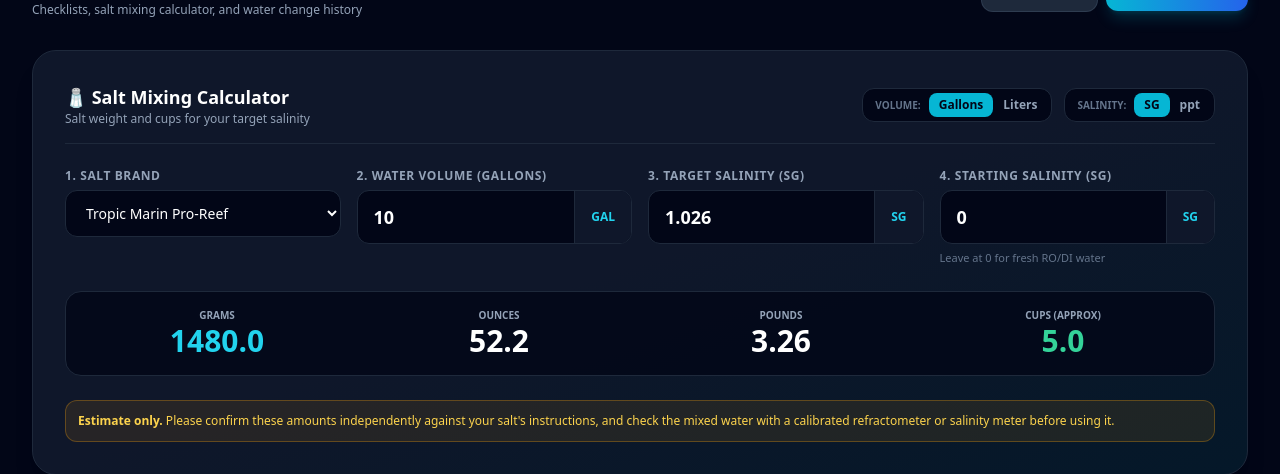
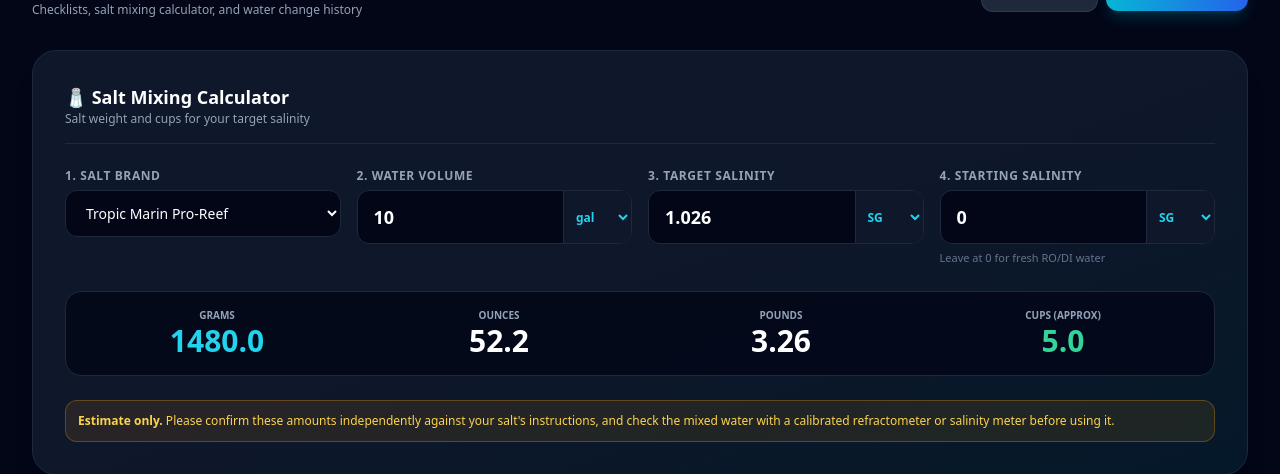
Before and after one commit to JohnnyWalker2020/Nudibranch, a Django app: page /routines/ in a window 1280 px wide. Shown: the part 229-703 px from the top of the page. Run offline with Django 5.2, Linux system fonts and the light colour scheme; the visitor is signed in with stand-in values (Sample User, id 1); data comes from the database, SQL or seed files in the repository; data that the repository does not hold is empty.

Commit message:
catch up commit

```diff
--- a/templates/aquarium/routines.html
+++ b/templates/aquarium/routines.html
@@ -24,18 +24,6 @@
         <h2 class="text-lg font-bold text-white">🧂 Salt Mixing Calculator</h2>
         <p class="text-xs text-slate-400">Salt weight and cups for your target salinity</p>
       </div>
-      <div class="flex flex-wrap items-center gap-3">
-        <div class="flex items-center bg-slate-950 p-1 rounded-xl border border-slate-800">
-          <span class="text-[10px] uppercase font-bold text-slate-500 px-2">Volume:</span>
-          <button type="button" id="btn-unit-gal" onclick="setVolumeUnit('gal')" class="px-2.5 py-1 text-xs font-bold rounded-lg bg-cyan-500 text-slate-950">Gallons</button>
-          <button type="button" id="btn-unit-L" onclick="setVolumeUnit('L')" class="px-2.5 py-1 text-xs font-bold rounded-lg text-slate-400 hover:text-white">Liters</button>
-        </div>
-        <div class="flex items-center bg-slate-950 p-1 rounded-xl border border-slate-800">
-          <span class="text-[10px] uppercase font-bold text-slate-500 px-2">Salinity:</span>
-          <button type="button" id="btn-unit-sg" onclick="setSalinityUnit('sg')" class="px-2.5 py-1 text-xs font-bold rounded-lg bg-cyan-500 text-slate-950">SG</button>
-          <button type="button" id="btn-unit-ppt" onclick="setSalinityUnit('ppt')" class="px-2.5 py-1 text-xs font-bold rounded-lg text-slate-400 hover:text-white">ppt</button>
-        </div>
-      </div>
     </div>
 
     {% include 'aquarium/partials/volume_picker.html' with prefix='salt' %}
@@ -48,24 +36,24 @@
         </select>
       </div>
       <div class="space-y-1.5">
-        <label id="label-volume" class="block text-xs font-bold uppercase tracking-wider text-slate-400">2. Water volume (gallons)</label>
+        <label id="label-volume" class="block text-xs font-bold uppercase tracking-wider text-slate-400">2. Water volume</label>
         <div class="flex rounded-xl overflow-hidden border border-slate-800 bg-slate-950 focus-within:ring-2 focus-within:ring-cyan-500">
-          <input type="number" id="calc-volume" value="10" min="0.5" step="0.5" oninput="recalculateSalt()" class="w-full px-4 py-3 bg-transparent text-white font-bold text-lg focus:outline-none">
-          <span id="badge-volume-unit" class="inline-flex items-center px-4 bg-slate-900 border-l border-slate-800 text-xs text-cyan-400 font-bold uppercase">GAL</span>
+          <input type="number" id="calc-volume" value="10" min="0.5" step="0.5" oninput="recalculateSalt()" class="w-full min-w-0 px-4 py-3 bg-transparent text-white font-bold text-lg focus:outline-none">
+          <select id="calc-volume-unit" aria-label="Volume unit" autocomplete="off" onchange="setVolumeUnit(this.value)" class="shrink-0 w-[4.25rem] px-2 bg-slate-900 border-0 border-l border-slate-800 text-xs text-cyan-400 font-bold focus:outline-none focus:ring-0"><option value="gal">gal</option><option value="L">L</option></select>
         </div>
       </div>
       <div class="space-y-1.5">
-        <label id="label-salinity" class="block text-xs font-bold uppercase tracking-wider text-slate-400">3. Target salinity (SG)</label>
+        <label id="label-salinity" class="block text-xs font-bold uppercase tracking-wider text-slate-400">3. Target salinity</label>
         <div class="flex rounded-xl overflow-hidden border border-slate-800 bg-slate-950 focus-within:ring-2 focus-within:ring-cyan-500">
-          <input type="number" id="calc-salinity" value="1.026" min="1.015" max="1.035" step="0.001" oninput="recalculateSalt()" class="w-full px-4 py-3 bg-transparent text-white font-bold text-lg focus:outline-none">
-          <span id="badge-salinity-unit" class="inline-flex items-center px-4 bg-slate-900 border-l border-slate-800 text-xs text-cyan-400 font-bold uppercase">SG</span>
+          <input type="number" id="calc-salinity" value="1.026" min="1.015" max="1.035" step="0.001" oninput="recalculateSalt()" class="w-full min-w-0 px-4 py-3 bg-transparent text-white font-bold text-lg focus:outline-none">
+          <select id="calc-salinity-unit" aria-label="Target salinity unit" autocomplete="off" onchange="setSalinityUnit(this.value)" class="shrink-0 w-[4.25rem] px-2 bg-slate-900 border-0 border-l border-slate-800 text-xs text-cyan-400 font-bold focus:outline-none focus:ring-0"><option value="sg">SG</option><option value="ppt">ppt</option></select>
         </div>
       </div>
       <div class="space-y-1.5">
-        <label id="label-start-salinity" for="calc-start-salinity" class="block text-xs font-bold uppercase tracking-wider text-slate-400">4. Starting salinity (SG)</label>
+        <label id="label-start-salinity" for="calc-start-salinity" class="block text-xs font-bold uppercase tracking-wider text-slate-400">4. Starting salinity</label>
         <div class="flex rounded-xl overflow-hidden border border-slate-800 bg-slate-950 focus-within:ring-2 focus-within:ring-cyan-500">
-          <input type="number" id="calc-start-salinity" value="0" min="0" step="0.001" oninput="recalculateSalt()" class="w-full px-4 py-3 bg-transparent text-white font-bold text-lg focus:outline-none">
-          <span id="badge-start-salinity-unit" class="inline-flex items-center px-4 bg-slate-900 border-l border-slate-800 text-xs text-cyan-400 font-bold uppercase">SG</span>
+          <input type="number" id="calc-start-salinity" value="0" min="0" step="0.001" oninput="recalculateSalt()" class="w-full min-w-0 px-4 py-3 bg-transparent text-white font-bold text-lg focus:outline-none">
+          <select id="calc-start-unit" aria-label="Starting salinity unit" autocomplete="off" onchange="setStartUnit(this.value)" class="shrink-0 w-[4.25rem] px-2 bg-slate-900 border-0 border-l border-slate-800 text-xs text-cyan-400 font-bold focus:outline-none focus:ring-0"><option value="sg">SG</option><option value="ppt">ppt</option></select>
         </div>
         <p class="text-[11px] text-slate-500">Leave at 0 for fresh RO/DI water</p>
       </div>
@@ -319,8 +307,7 @@
 <script>
   let currentVolumeUnit = 'gal';
   let currentSalinityUnit = 'sg';
-  const ON = 'px-2.5 py-1 text-xs font-bold rounded-lg bg-cyan-500 text-slate-950';
-  const OFF = 'px-2.5 py-1 text-xs font-bold rounded-lg text-slate-400 hover:text-white';
+  let currentStartUnit = 'sg';
   const $ = id => document.getElementById(id);
 
   // Position automated-schedule ticks and the "now" marker on each 24h timeline.
@@ -336,19 +323,16 @@
     cb.closest('label').querySelector('.item-text').classList.toggle('text-slate-500', cb.checked);
   }
 
+  // SG and ppt, using 1.026 SG = 35 ppt. Anything at or below fresh water stays at 0.
+  const toPpt = sg => sg > 1 ? (sg - 1.0) / 0.026 * 35.0 : 0;
+  const toSg = ppt => ppt > 0 ? 1.0 + (ppt / 35.0) * 0.026 : 0;
+
   function setVolumeUnit(unit) {
     if (currentVolumeUnit === unit) return;
     const input = $('calc-volume');
     const v = parseFloat(input.value) || 10;
-    if (unit === 'L') {
-      input.value = (v * 3.78541).toFixed(1); input.step = '1';
-      $('label-volume').innerText = '2. Water volume (liters)'; $('badge-volume-unit').innerText = 'L';
-    } else {
-      input.value = (v / 3.78541).toFixed(1); input.step = '0.5';
-      $('label-volume').innerText = '2. Water volume (gallons)'; $('badge-volume-unit').innerText = 'GAL';
-    }
-    $('btn-unit-L').className = unit === 'L' ? ON : OFF;
-    $('btn-unit-gal').className = unit === 'gal' ? ON : OFF;
+    input.value = (unit === 'L' ? v * 3.78541 : v / 3.78541).toFixed(1);
+    input.step = unit === 'L' ? '1' : '0.5';
     currentVolumeUnit = unit;
     recalculateSalt();
   }
@@ -356,28 +340,39 @@
   function setSalinityUnit(unit) {
     if (currentSalinityUnit === unit) return;
     const input = $('calc-salinity');
-    const v = parseFloat(input.value) || 1.026;
-    const startInput = $('calc-start-salinity');
-    const start = parseFloat(startInput.value) || 0;
+    const v = parseFloat(input.value) || (unit === 'ppt' ? 1.026 : 35);
     if (unit === 'ppt') {
-      startInput.value = start > 1 ? ((start - 1.0) / 0.026 * 35.0).toFixed(1) : '0';
-      startInput.step = '0.5';
-      $('label-start-salinity').innerText = '4. Starting salinity (ppt)'; $('badge-start-salinity-unit').innerText = 'PPT';
-      input.value = ((v - 1.0) / 0.026 * 35.0).toFixed(1);
+      input.value = toPpt(v).toFixed(1);
       input.min = '20'; input.max = '45'; input.step = '0.5';
-      $('label-salinity').innerText = '3. Target salinity (ppt)'; $('badge-salinity-unit').innerText = 'PPT';
     } else {
-      startInput.value = start > 0 ? (1.0 + (start / 35.0) * 0.026).toFixed(3) : '0';
-      startInput.step = '0.001';
-      $('label-start-salinity').innerText = '4. Starting salinity (SG)'; $('badge-start-salinity-unit').innerText = 'SG';
-      input.value = (1.0 + (v / 35.0) * 0.026).toFixed(3);
+      input.value = toSg(v).toFixed(3);
       input.min = '1.015'; input.max = '1.035'; input.step = '0.001';
-      $('label-salinity').innerText = '3. Target salinity (SG)'; $('badge-salinity-unit').innerText = 'SG';
     }
-    $('btn-unit-ppt').className = unit === 'ppt' ? ON : OFF;
-    $('btn-unit-sg').className = unit === 'sg' ? ON : OFF;
     currentSalinityUnit = unit;
     recalculateSalt();
+  }
+
+  // The starting salinity has its own unit, because it may come from a different instrument than the target.
+  function setStartUnit(unit) {
+    if (currentStartUnit === unit) return;
+    const input = $('calc-start-salinity');
+    const v = parseFloat(input.value) || 0;
+    if (unit === 'ppt') {
+      input.value = v > 1 ? toPpt(v).toFixed(1) : '0';
+      input.step = '0.5';
+    } else {
+      input.value = v > 0 ? toSg(v).toFixed(3) : '0';
+      input.step = '0.001';
+    }
+    currentStartUnit = unit;
+    recalculateSalt();
+  }
+
+  // The server takes one salinity unit, so the starting value is sent in the target's unit.
+  function startInTargetUnit() {
+    const v = parseFloat($('calc-start-salinity').value) || 0;
+    if (currentStartUnit === currentSalinityUnit) return v;
+    return currentSalinityUnit === 'ppt' ? toPpt(v) : toSg(v);
   }
 
   volumePicker({ prefix: 'salt', input: 'calc-volume', unit: () => currentVolumeUnit, scope: 'custom', onChange: recalculateSalt });
@@ -407,7 +402,7 @@
     const q = new URLSearchParams({
       volume: $('calc-volume').value, volume_unit: currentVolumeUnit,
       brand: $('calc-brand').value, salinity: $('calc-salinity').value, salinity_unit: currentSalinityUnit,
-      start_salinity: $('calc-start-salinity').value || 0,
+      start_salinity: startInTargetUnit(),
     });
     try {
       const res = await fetch('{% url "water_change_calc_api" %}?' + q.toString());
```
Also changed, not shown: CHANGES.md (+1 -0 lines), aquarium/tests.py (+7 -0 lines), templates/aquarium/dosing.html (+5 -4 lines), static/css/tailwind.css.
